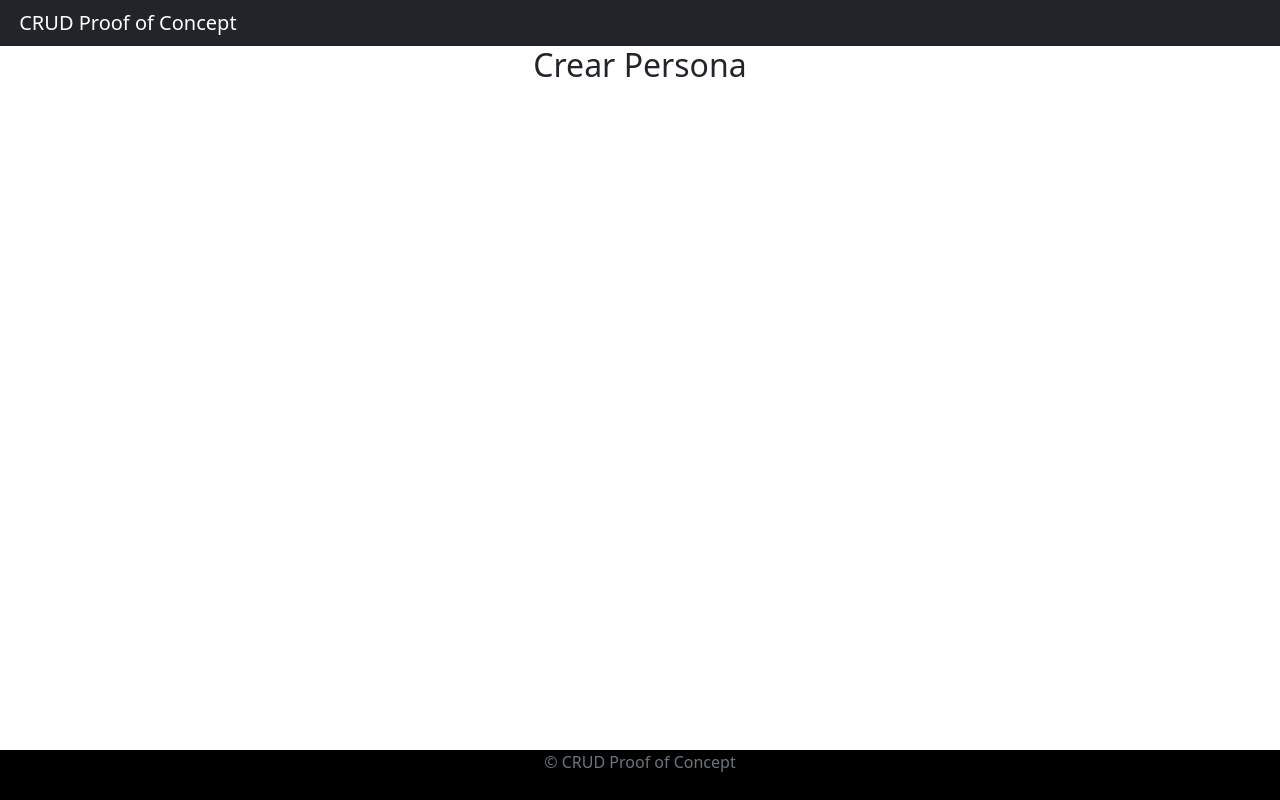
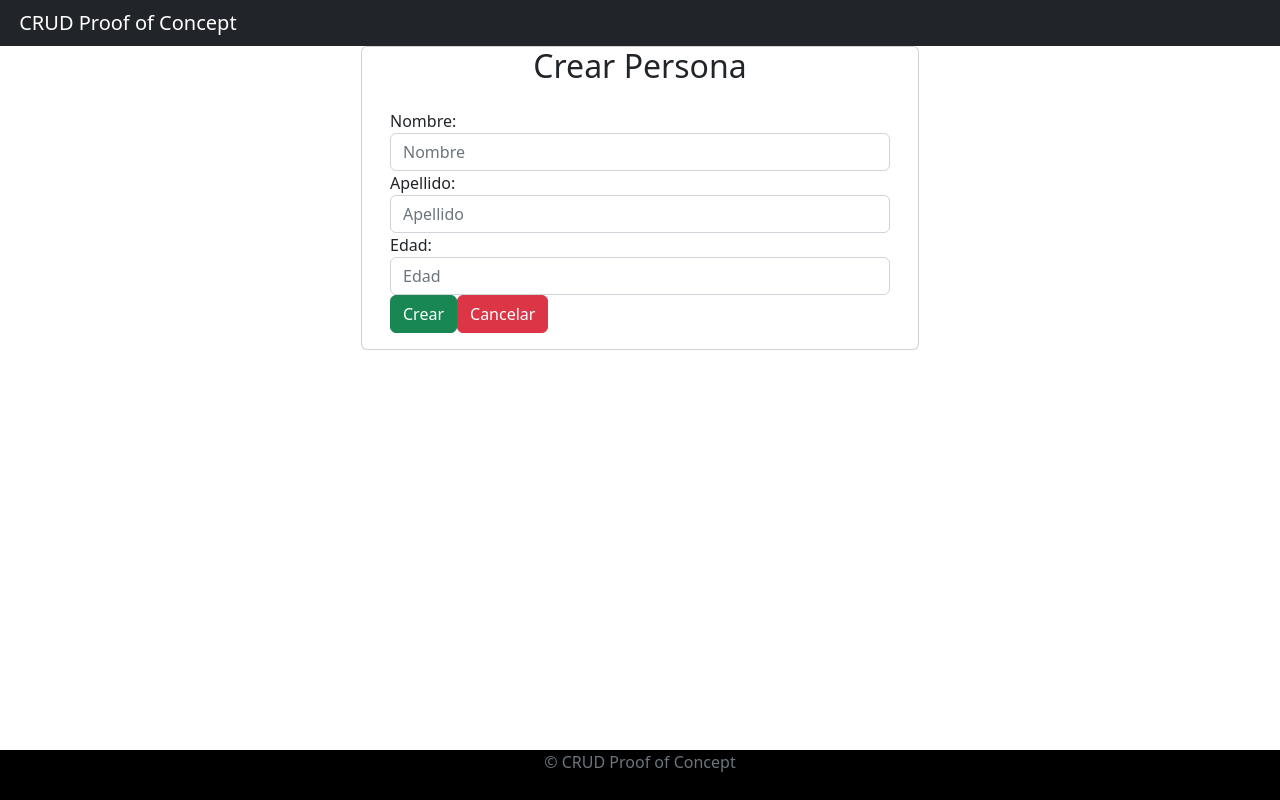
Before and after one commit to jlsuh/crud-poc, a React (Create React App) app in the folder frontend/: page /persons/new in a window 1280 px wide. Built offline with nearby package versions, Linux system fonts and the light colour scheme.

Commit message:
feat: person form

```diff
--- a/frontend/src/components/CreatePerson.jsx
+++ b/frontend/src/components/CreatePerson.jsx
@@ -1,9 +1,82 @@
-import { Fragment } from 'react';
+import { Fragment, useState } from 'react';
+import { useNavigate } from 'react-router-dom';
 
 export default function CreatePerson() {
+  const [firstName, setFirstName] = useState('')
+  const [lastName, setLastName] = useState('')
+  const [age, setAge] = useState('')
+  const navigate = useNavigate()
+
+  function verifyIsDigit(e) {
+    if (!/[0-9]/.test(e.key)) {
+      e.preventDefault();
+    }
+  }
+
+  function setMaxAge(age) {
+    if (age > 127) {
+      setAge(127)
+    } else if (age < 1) {
+      setAge('')
+    } else {
+      setAge(age)
+    }
+  }
+
+  function createPerson(e) {
+    e.preventDefault()
+    let ageAsNumber = +age
+    let person = {
+      firstName,
+      lastName,
+      ageAsNumber
+    }
+    console.log("Person" + JSON.stringify(person))
+  }
+
   return (
     <Fragment>
-      <h2 className='text-center'>Crear Persona</h2>
+      <div className='container'>
+        <div className='row'>
+          <div className='card col-md-6 offset-md-3'>
+            <h2 className='text-center'>Crear Persona</h2>
+            <div className='card-body'>
+              <form>
+                <div className='form-group'>
+                  <label>Nombre:</label>
+                  <input placeholder='Nombre' name='firstName' className='form-control' type='text'
+                    value={firstName}
+                    onChange={e => setFirstName(e.target.value)}
+                  />
+                  <label>Apellido:</label>
+                  <input placeholder='Apellido' name='lastName' className='form-control' type='text'
+                    value={lastName}
+                    onChange={e => setLastName(e.target.value)}
+                  />
+                  <label>Edad:</label>
+                  <input placeholder='Edad' name='age' className='form-control'
+                    value={age}
+                    onChange={e => setMaxAge(e.target.value)}
+                    onKeyPress={e => verifyIsDigit(e)}
+                  />
+                </div>
+                <button className='btn btn-success'
+                  onClick={e => createPerson(e)}
+                >
+                  Crear
+                </button>
+                <button className='btn btn-danger' type='button'
+                  onClick={() => {
+                    navigate('/persons')
+                  }}
+                >
+                  Cancelar
+                </button>
+              </form>
+            </div>
+          </div>
+        </div>
+      </div>
     </Fragment>
   )
 }
```
